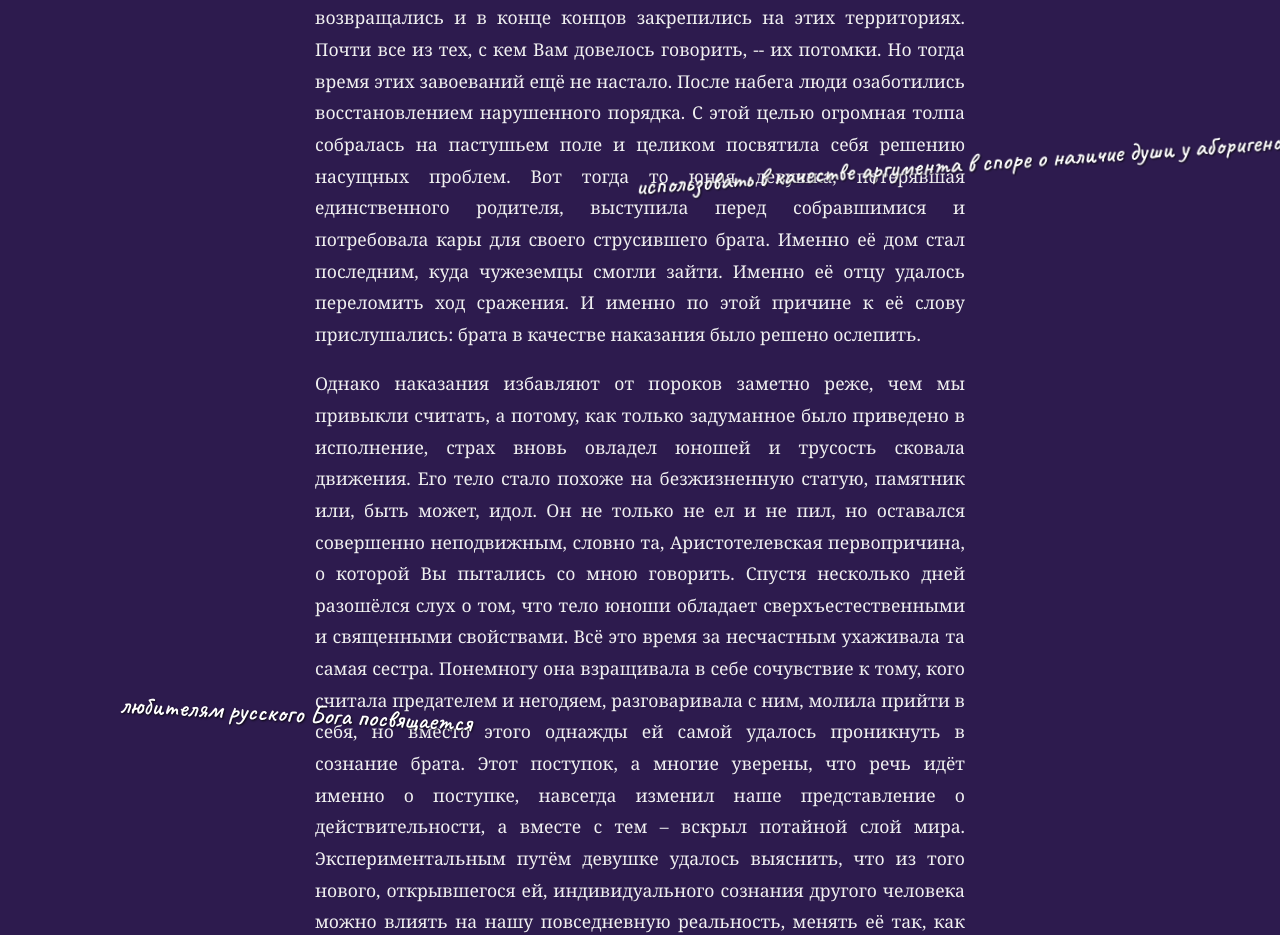
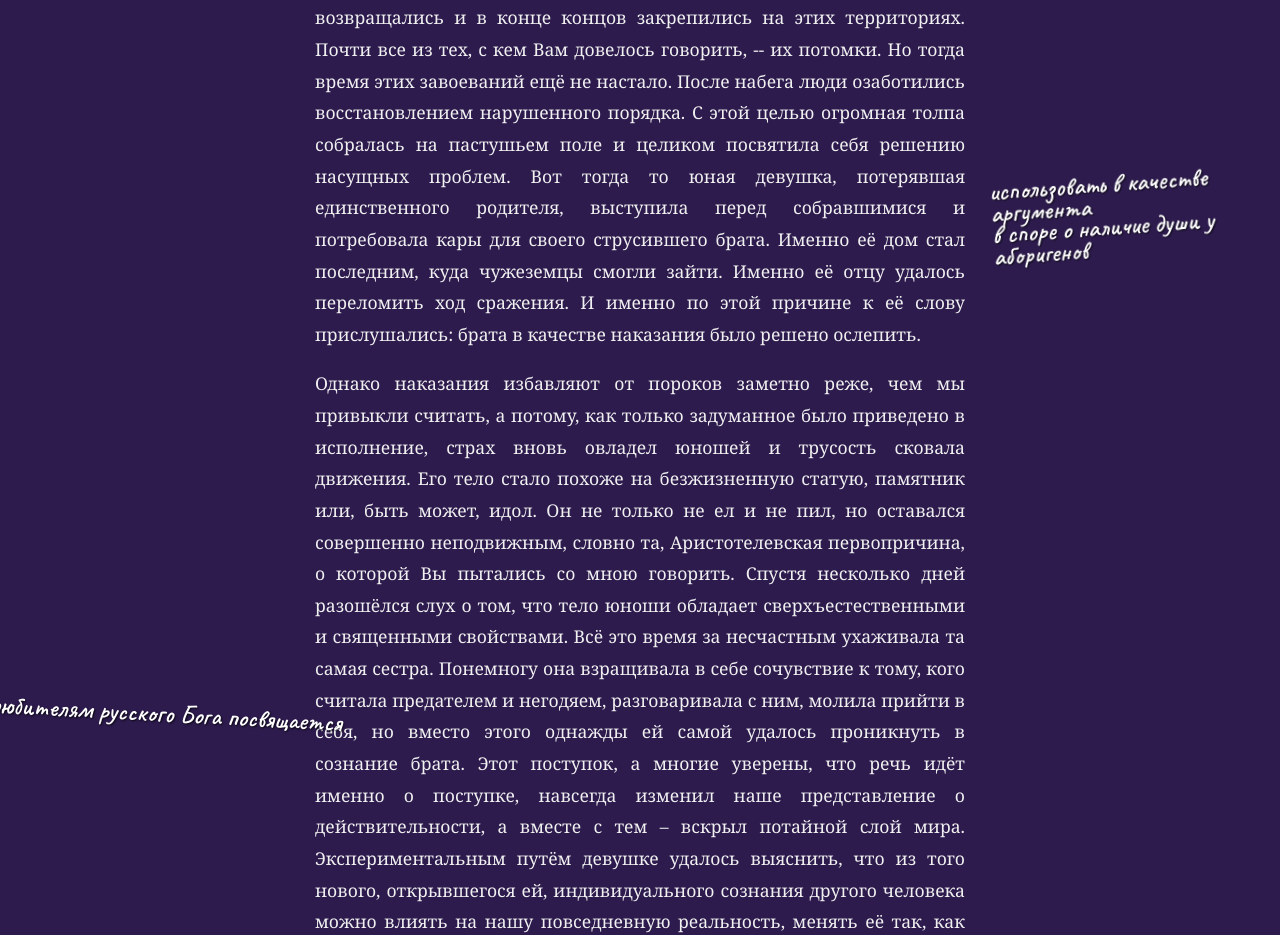
Before and after one commit to dariaternovskaia/Umoral, an Astro site: page /Umoral/content/creativity/prose/myth-sketch in a window 1280 px wide. Shown: the part 1489-2424 px from the top of the page. Built offline with nearby package versions, Linux system fonts and the light colour scheme; Astro itself is replaced by a stand-in of ours.

Commit message:
Split soul note into 2 lines, tightened spacing, shifted god note left

```diff
--- a/src/pages/content/creativity/prose/myth-sketch.astro
+++ b/src/pages/content/creativity/prose/myth-sketch.astro
@@ -55,7 +55,7 @@ const { data, body } = prose;
       .text-content p { margin-bottom: 1.5rem; text-indent: 2rem; }
       .text-content p:first-child { text-indent: 0; }
 
-      /* Общие стили заметок */
+      /* Базовые стили для всех рукописных заметок */
       .handwritten {
         font-family: 'Caveat', cursive;
         font-weight: 600;
@@ -64,33 +64,29 @@ const { data, body } = prose;
         line-height: 1.2;
         pointer-events: none;
         text-shadow: 1px 1px 2px rgba(0,0,0,0.8);
-        white-space: nowrap; /* В одну строку, без переносов */
         z-index: 10;
       }
 
-      /* 1. Заметка в углу */
+      /* 1. Заметка в углу (фиксированная) */
       .note-corner {
         position: fixed;
         top: 50px;
         right: 30px;
         transform: rotate(12deg);
         text-align: right;
+        white-space: nowrap;
       }
 
-      /* 2. Заметка справа (Использовать...) - в одну строку, ниже на 7 строк */
+      /* 2. Заметка справа (Использовать...) */
       .note-soul {
         position: absolute;
-        top: 1430px; /* Опустили ниже (было 1280px) */
-        right: -100px; /* В полях справа */
-        transform: rotate(-4deg);
+        /* Остальные параметры задаются инлайн для гибкости */
       }
 
-      /* 3. Заметка слева (Любителям...) - в одну строку */
+      /* 3. Заметка слева (Любителям...) */
       .note-god {
         position: absolute;
-        top: 1980px; /* Высота та же */
-        left: 30px; /* На левом поле */
-        transform: rotate(3deg);
+        /* Остальные параметры задаются инлайн для гибкости */
       }
 
       @media (max-width: 1000px) {
@@ -113,18 +109,21 @@ const { data, body } = prose;
       <!-- Текст по центру -->
       <div class="text-content" set:html={body} />
 
-      <!-- Заметка 1: В углу -->
+      <!-- Заметка 1: В правом верхнем углу -->
       <div class="handwritten note-corner">
         в копилку историй о безымянных Богах
       </div>
 
-      <!-- Заметка 2: Справа (в одну строку, ниже) -->
-      <div class="handwritten note-soul">
-        использовать в качестве аргумента в споре о наличие души у аборигенов
+      <!-- Заметка 2: Справа (разбита на 2 строки, минимальный интервал) -->
+      <div class="handwritten note-soul"
+           style="top: 1430px; right: -100px; transform: rotate(-4deg); white-space: pre-line; line-height: 0.85; width: 300px;">
+        использовать в качестве аргумента
+        в споре о наличие души у аборигенов
       </div>
 
-      <!-- Заметка 3: Слева (в одну строку) -->
-      <div class="handwritten note-god">
+      <!-- Заметка 3: Слева (сдвинута левее на половину фразы) -->
+      <div class="handwritten note-god"
+           style="top: 1980px; left: 30px; transform: translateX(-130px) rotate(3deg); white-space: nowrap;">
         любителям русского Бога посвящается
       </div>
 
```
